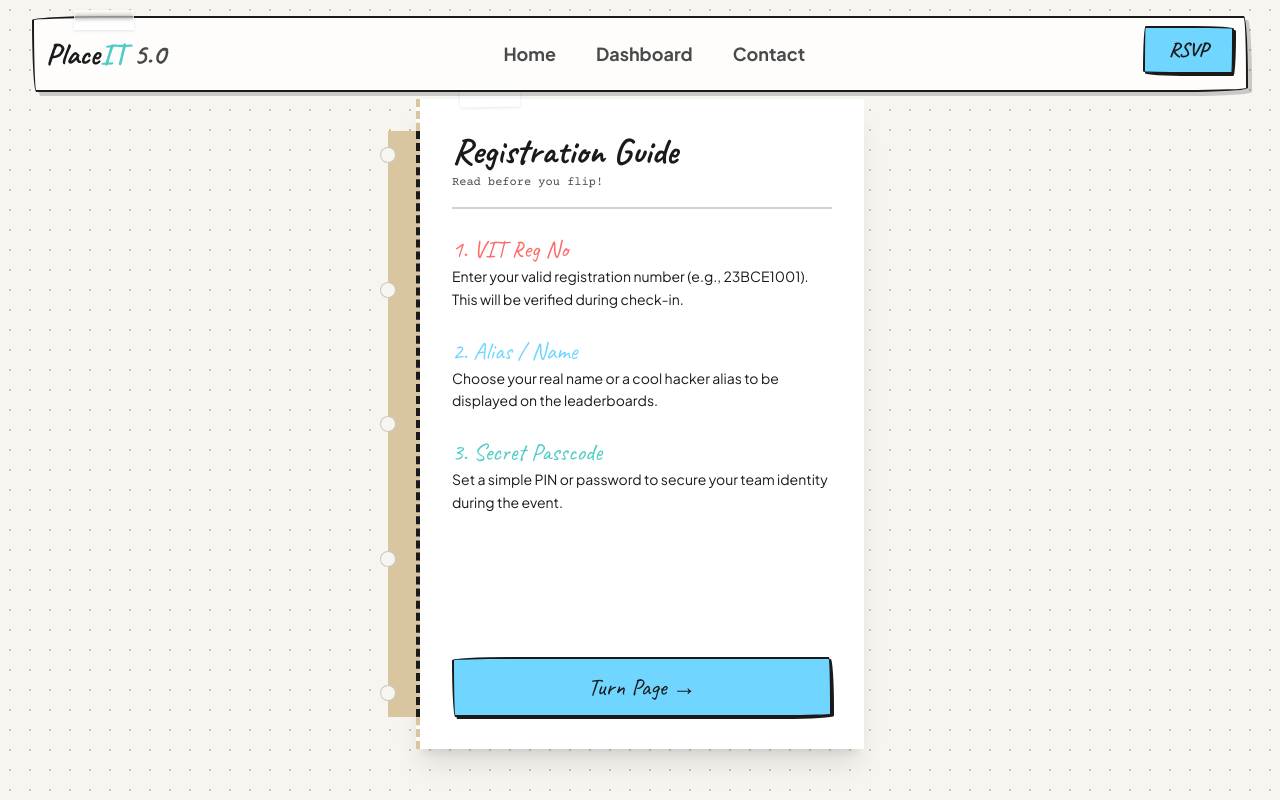
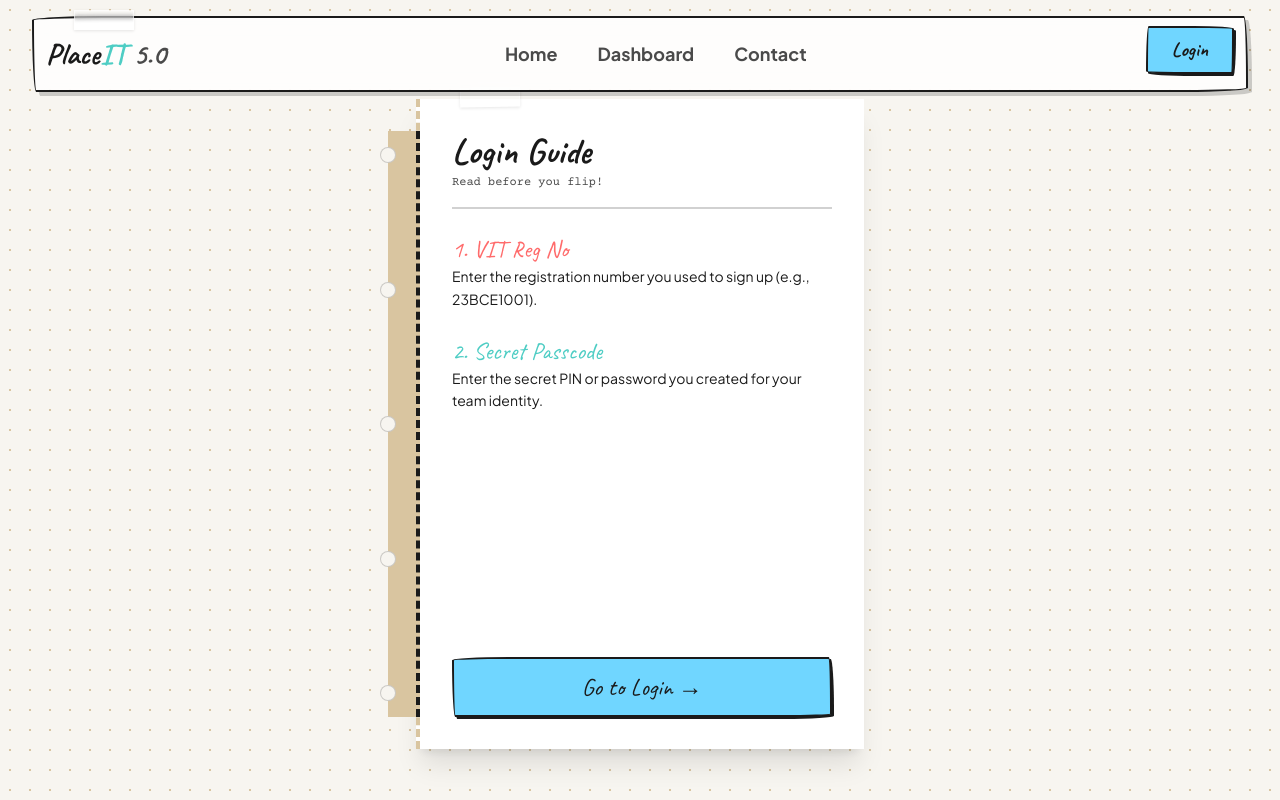
Before and after one commit to KevenMarini/Placeittestweb, a Next.js app: page /register in a window 1280 px wide. Shown: the top 800 px of the page. Built offline with nearby package versions, Linux system fonts and the light colour scheme.

Commit message:
fix: change RSVP to Login everywhere, update guide text

```diff
--- a/src/app/register/page.tsx
+++ b/src/app/register/page.tsx
@@ -53,22 +53,18 @@ export default function Register() {
           <div className="tape -top-3 left-10 rotate-2"></div>
 
           <div className="mb-6 border-b-2 border-ink/20 pb-4">
-            <h1 className="font-marker text-4xl font-bold text-ink mb-1">Registration Guide</h1>
+            <h1 className="font-marker text-4xl font-bold text-ink mb-1">Login Guide</h1>
             <p className="font-mono text-xs text-ink-light">Read before you flip!</p>
           </div>
 
           <div className="flex-grow space-y-6 font-sans text-lg text-ink">
             <div>
               <h3 className="font-marker text-2xl text-neon-pink">1. VIT Reg No</h3>
-              <p className="text-sm leading-relaxed">Enter your valid registration number (e.g., 23BCE1001). This will be verified during check-in.</p>
+              <p className="text-sm leading-relaxed">Enter the registration number you used to sign up (e.g., 23BCE1001).</p>
             </div>
             <div>
-              <h3 className="font-marker text-2xl text-neon-cyan">2. Alias / Name</h3>
-              <p className="text-sm leading-relaxed">Choose your real name or a cool hacker alias to be displayed on the leaderboards.</p>
-            </div>
-            <div>
-              <h3 className="font-marker text-2xl text-neon-mint">3. Secret Passcode</h3>
-              <p className="text-sm leading-relaxed">Set a simple PIN or password to secure your team identity during the event.</p>
+              <h3 className="font-marker text-2xl text-neon-mint">2. Secret Passcode</h3>
+              <p className="text-sm leading-relaxed">Enter the secret PIN or password you created for your team identity.</p>
             </div>
           </div>
 
@@ -76,7 +72,7 @@ export default function Register() {
             onClick={() => setIsFlipped(true)}
             className="mt-6 w-full font-marker text-2xl text-ink bg-neon-cyan py-3 hover:bg-neon-pink hover:text-white transition-all duration-300 wobbly-border shadow-[2px_2px_0px_rgba(26,26,26,1)] hover:shadow-[4px_4px_0px_rgba(26,26,26,1)]"
           >
-            Turn Page &rarr;
+            Go to Login &rarr;
           </button>
         </div>
 
@@ -94,11 +90,11 @@ export default function Register() {
 
           <div className="mb-6 border-b-2 border-ink/20 pb-4 flex justify-between items-start">
             <div>
-              <h1 className="font-marker text-4xl font-bold text-ink mb-1">
-                {isLogin ? "RSVP / Check-in" : "New RSVP"}
+              <h1 className="font-marker text-3xl font-bold text-ink mb-1">
+                {isLogin ? "Login / Check-in" : "New Registration"}
               </h1>
               <p className="font-mono text-xs text-ink-light">
-                {isLogin ? "Admit One to The Lab" : "Fill out your tag"}
+                {isLogin ? "Access your dashboard" : "Create your account"}
               </p>
             </div>
             <button
@@ -152,7 +148,7 @@ export default function Register() {
               type="submit"
               className="w-full font-marker text-2xl text-ink bg-neon-yellow py-3 hover:bg-neon-pink hover:text-white transition-all duration-300 wobbly-border shadow-[2px_2px_0px_rgba(26,26,26,1)] hover:shadow-[4px_4px_0px_rgba(26,26,26,1)]"
             >
-              {isLogin ? "Punch Ticket" : "Get Ticket"}
+              {isLogin ? "Login" : "Register"}
             </button>
           </form>
 
--- a/src/components/Navbar.tsx
+++ b/src/components/Navbar.tsx
@@ -49,7 +49,7 @@ export default function Navbar() {
             href="/register"
             className="font-marker text-xl font-bold text-ink bg-neon-cyan px-6 py-2 wobbly-border-alt hover:bg-neon-pink transition-colors shadow-[2px_2px_0px_rgba(26,26,26,1)] hover:shadow-[4px_4px_0px_rgba(26,26,26,1)] -translate-y-1 hover:-translate-y-2 inline-block"
           >
-            RSVP
+            Login
           </Link>
         </div>
       </div>
```
